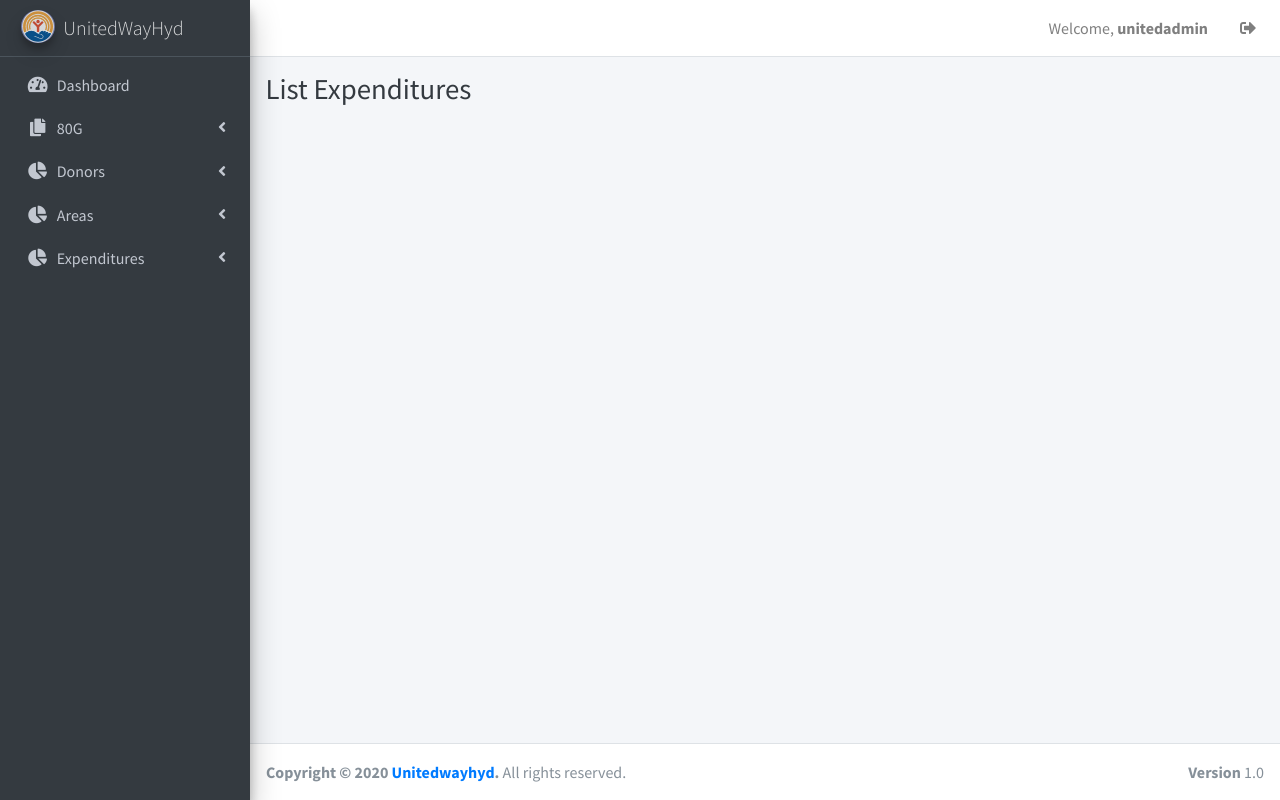
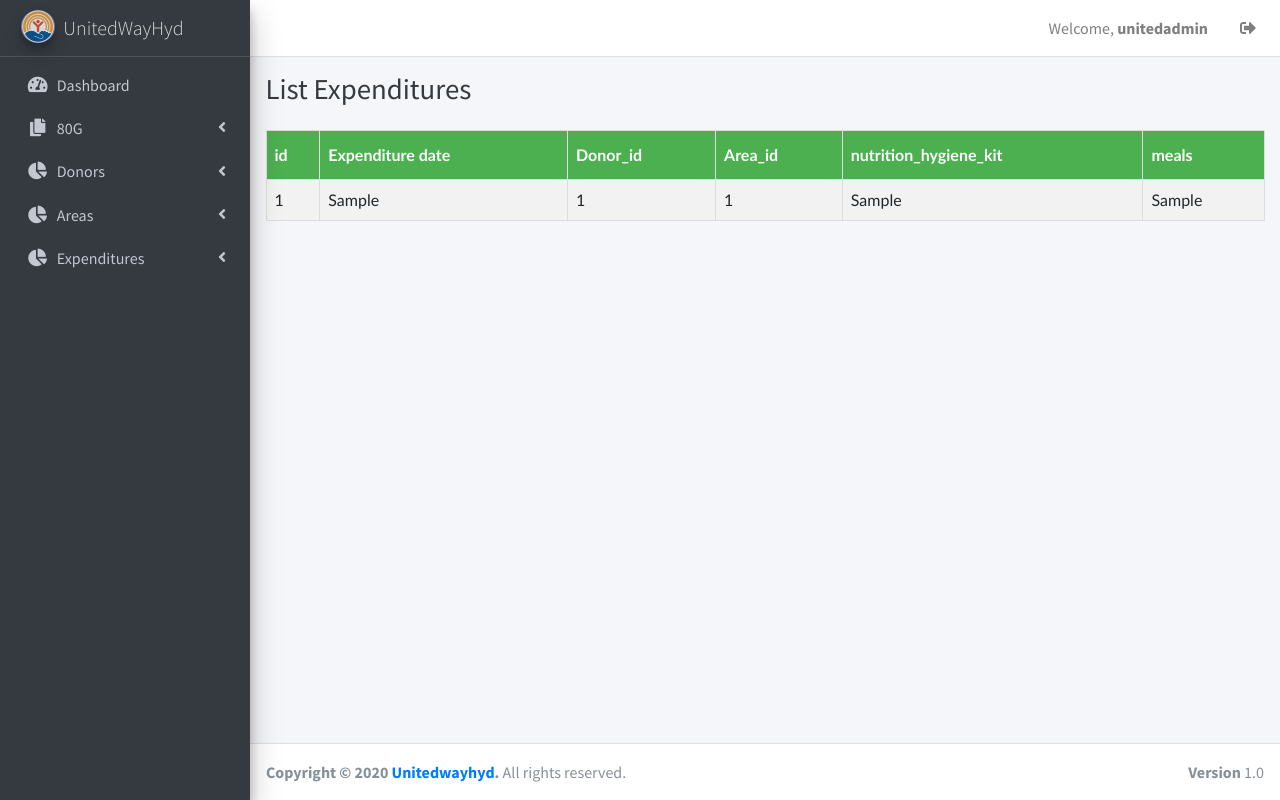
Before and after one commit to santoshgathi/unitedwayhyd, a CodeIgniter app: page /unitedwayhyd/index.php/expenditures in a window 1280 px wide. Run offline with CodeIgniter, Linux system fonts and the light colour scheme; the visitor is signed in with stand-in values (Sample User, id 1); tables that the repository leaves empty or names only in its code hold one stand-in row (values such as "Sample post").

Commit message:
donor_And_exp_updates

```diff
--- a/application/controllers/Expenditures.php
+++ b/application/controllers/Expenditures.php
@@ -4,7 +4,7 @@ defined('BASEPATH') OR exit('No direct script access allowed');
 class Expenditures extends CI_Controller {
 
 	private $headerData = array('page_title'=>'');
-	private $viewData;
+	private $viewData=array('view_data'=>'');
 
 	function __construct() {
         parent::__construct();
@@ -16,6 +16,8 @@ class Expenditures extends CI_Controller {
     }
 
 	public function index() {
+		$this->load->model('donordb');
+		$this->viewData['view_data']= $this->donordb->return_expend();
 		$this->headerData['page_title'] = 'List Expenditures';
 		$this->load->view('header', $this->headerData);
 		$this->load->view('expenditures/index', $this->viewData);
@@ -23,9 +25,44 @@ class Expenditures extends CI_Controller {
 	}
 
 	public function create() {
+		$this->load->model('donordb');
+		$this->viewData['donor_name']= $this->donordb->return_donors();
+		$this->viewData['area']=$this->donordb->return_area();
+
 		$this->headerData['page_title'] = 'Create Expenditure';
 		$this->load->view('header', $this->headerData);
 		$this->load->view('expenditures/create', $this->viewData);
 		$this->load->view('footer');
 	}
+	public function save(){
+		$date = $this->input->post('date');
+		$donor = $this->input->post('donor_name');
+		$area=$this->input->post('area');
+		$nutriton=$this->input->post('nutrition');
+		$meals=$this->input->post('meals');
+
+		$data=[
+			'donor_id'=>$donor,
+			'expenditure_dt'=>$date,
+			'area_id'=>$area,
+			'nutrition_hygiene_kit'=>$nutriton,
+			'meals'=>$meals,
+		];
+
+		$this->load->model('donordb');
+		$message=$this->donordb->add('expenditures',$data);
+		$this->load->model('donordb');
+		$this->viewData['view_data']= $this->donordb->return_expend();
+
+
+
+		$this->headerData['page_title'] = 'List Expenditures';
+		$this->load->view('header', $this->headerData);
+		$this->load->view('expenditures/index',$this->viewData);
+
+		$this->load->view('footer');
+
+
+
+	}
 }
--- /dev/null
+++ b/application/models/donordb.php
@@ -0,0 +1,54 @@
+<?php
+class Donordb extends CI_Model{
+    public function add($tb,$values){
+
+
+		$this->db->insert($tb,$values);
+		$message='sucessfullr registered';
+	return $message;
+
+    }
+    function return_users(){
+		$this->load->database();
+
+		$query=$this->db->query("Select * from donors");
+		//print_r($query);
+		// $query->result_array();
+		// echo "<pre>";
+		// print_r($query->result_array());
+		// echo "</pre>";
+		return $query->result_array();
+		//return ["username"=>"Santosh","company"=>"Gathi"];
+	}
+	function return_donors(){
+		$this->load->database();
+		$data1=$this->db->query("Select donor_id,donor_name from donors")->result_array();
+		$x=array();
+		$x1=0;
+		foreach($data1 as $i){
+			$x[$i['donor_id']]=$i['donor_name'];
+		}
+		return $x;
+
+	}
+	function return_area(){
+		$this->load->database();
+		$data1=$this->db->query("Select area_id,area_name from areas")->result_array();
+		$x=array();
+		$x1=0;
+		foreach($data1 as $i){
+			$x[$i['area_id']]=$i['area_name'];
+		}
+		return $x;
+
+	}
+	function return_expend(){
+
+		$this->load->database();
+
+		$query=$this->db->query("Select * from expenditures");
+
+		return $query->result_array();
+
+	}
+}
--- a/application/views/donors/create.php
+++ b/application/views/donors/create.php
@@ -8,15 +8,15 @@
               </div>
               <!-- /.card-header -->
               <!-- form start -->
-              <form role="form">
+              <?php echo form_open('donors/save'); ?>
                 <div class="card-body">
                   <div class="form-group">
                     <label for="exampleInputEmail1">Donor Name</label>
-                    <input type="text" class="form-control" id="exampleInputEmail1" placeholder="Enter Donor Name">
+                    <input type="text" class="form-control" id="exampleInputEmail1" placeholder="Enter Donor Name" name="Donorname">
                   </div>
                   <div class="form-group">
                     <label for="exampleInputPassword1">Phone</label>
-                    <input type="text" class="form-control" id="exampleInputPassword1" placeholder="Enter Phone No">
+                    <input type="text" class="form-control" id="exampleInputPassword1" placeholder="Enter Phone No" name="Pho">
                   </div>
                 </div>
                 <!-- /.card-body -->
--- a/application/views/expenditures/index.php
+++ b/application/views/expenditures/index.php
@@ -0,0 +1,70 @@
+<?php
+
+?>
+<!DOCTYPE html>
+<html>
+<head>
+	<title></title>
+</head>
+<style>
+#customers {
+  font-family: "Trebuchet MS", Arial, Helvetica, sans-serif;
+  border-collapse: collapse;
+  width: 100%;
+}
+
+#customers td, #customers th {
+  border: 1px solid #ddd;
+  padding: 8px;
+}
+
+#customers tr:nth-child(even){background-color: #f2f2f2;}
+
+#customers tr:hover {background-color: #ddd;}
+
+#customers th {
+  padding-top: 12px;
+  padding-bottom: 12px;
+  text-align: left;
+  background-color: #4CAF50;
+  color: white;
+}
+</style>
+<body>
+	<table id="customers">
+		<tr>
+
+			<th>id</th>
+			<th>Expenditure date</th>
+            <th>Donor_id</th>
+            <th>Area_id</th>
+            <th>nutrition_hygiene_kit</th>
+            <th>meals</th>
+</tr>
+<?php
+foreach ($view_data as $key => $value) {
+
+
+	 echo "<tr>
+	 	<td>".$value['expenditure_id']."</td>
+	 	<td>".$value['expenditure_dt']."</td>
+        <td>".$value['donor_id']."</td>
+        <td>".$value['area_id']."</td>
+        <td>".$value['nutrition_hygiene_kit']."</td>
+        <td>".$value['meals']."</td>
+
+	 </tr>";
+	# code...
+}
+?>
+
+</table>
+
+</body>
+</html>
+
+<?php
+// echo "<pre>";
+// print_r($user);
+// echo "<pre>";
+ ?>
```
Also changed, not shown: application/controllers/Donors.php (+33 -1 lines), application/views/donors/index.php (+63 -0 lines), application/views/expenditures/create.php (+10 -8 lines).
